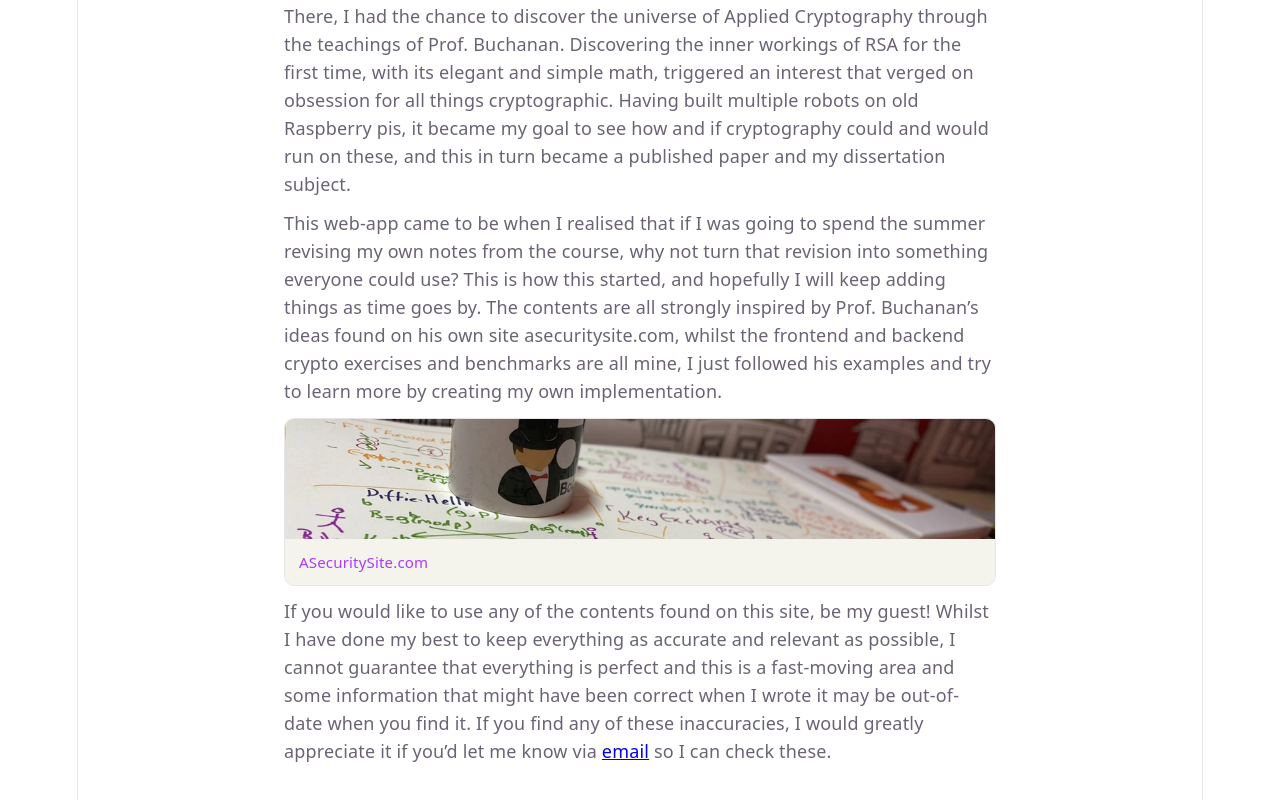
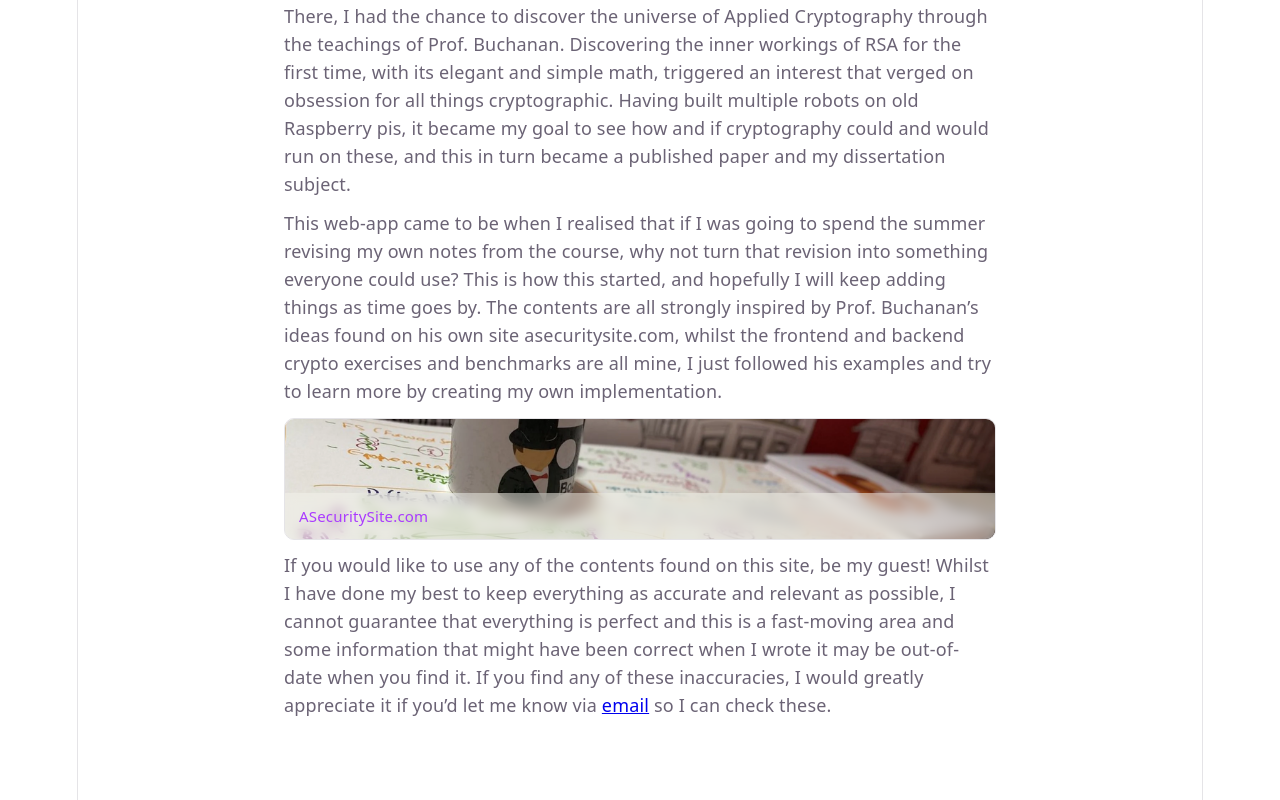
Before and after one commit to gillo7/CryptoMaths, a React (Vite) app in the folder frontend/: page /about in a window 1280 px wide. Shown: the part 594-1394 px from the top of the page. Built offline with nearby package versions, Linux system fonts and the light colour scheme.

Commit message:
Make the ASecuritySite caption a semi-transparent overlay on the banner

```diff
--- a/frontend/src/pages/About.css
+++ b/frontend/src/pages/About.css
@@ -22,8 +22,8 @@
 }
 
 .about-banner-link {
-  display: flex;
-  flex-direction: column;
+  position: relative;
+  display: block;
   border: 1px solid var(--border);
   border-radius: 10px;
   overflow: hidden;
@@ -46,8 +46,14 @@
 }
 
 .about-banner-caption {
+  position: absolute;
+  left: 0;
+  right: 0;
+  bottom: 0;
   padding: 10px 14px;
-  background: var(--code-bg);
+  background: var(--social-bg);
+  backdrop-filter: blur(6px);
+  -webkit-backdrop-filter: blur(6px);
   color: var(--accent);
   font-family: var(--heading);
   font-weight: 500;
```
